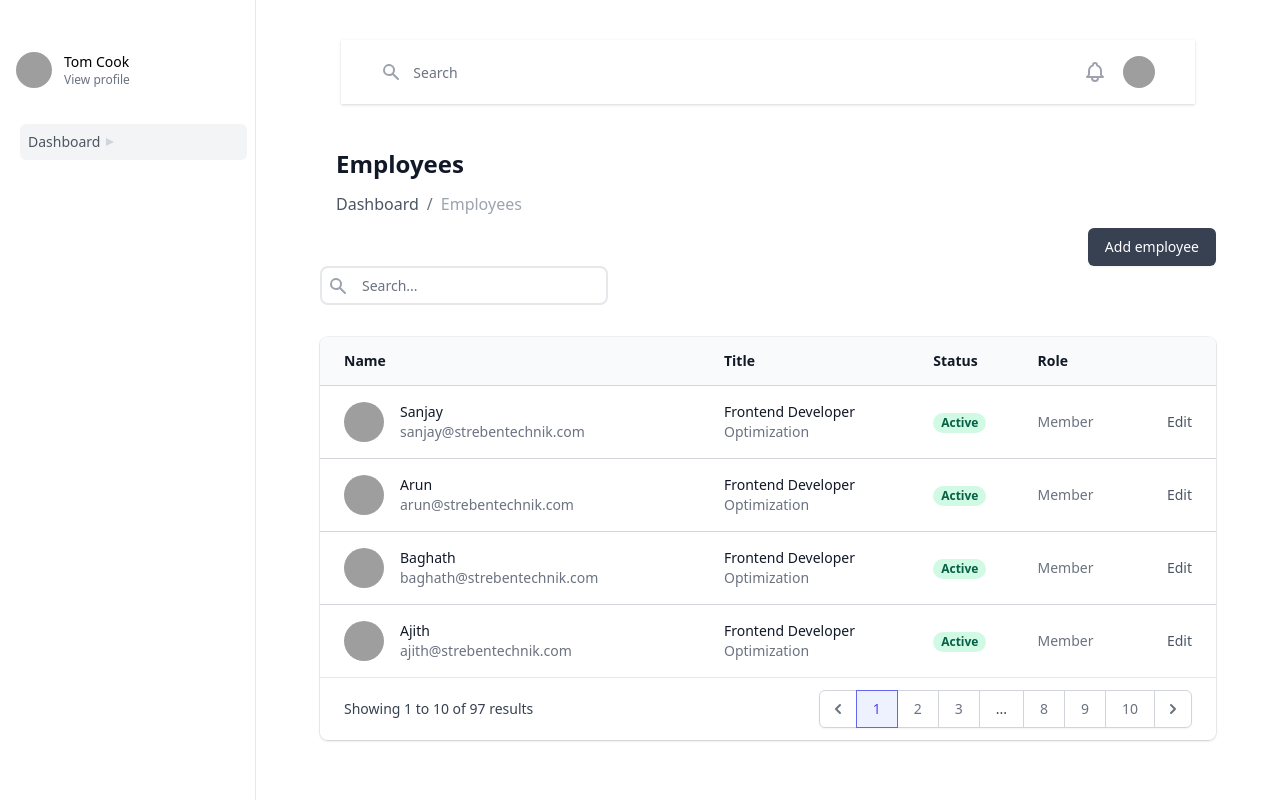
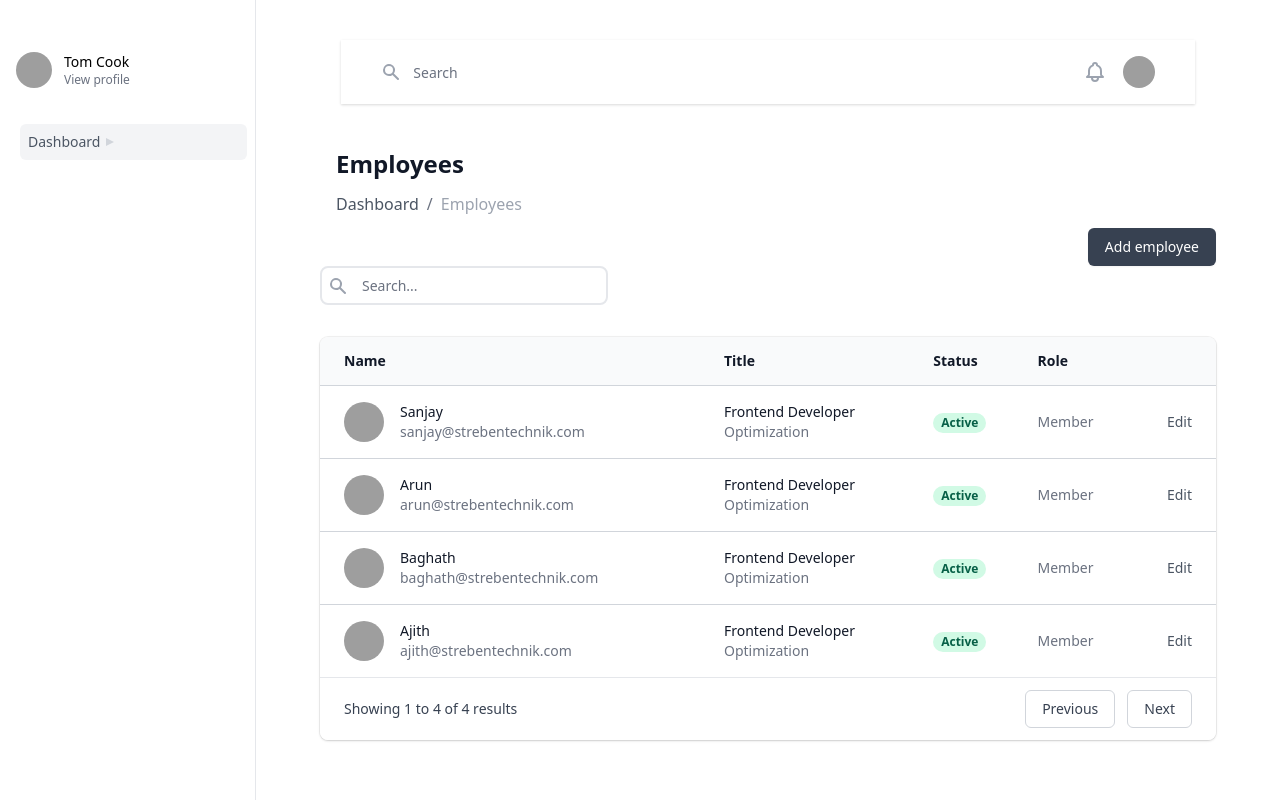
Before and after one commit to Ajithksabu/demo-nuxt-project, a Nuxt app: page /dashboard in a window 1280 px wide. Built offline with nearby package versions, Linux system fonts and the light colour scheme; grey boxes are pictures that could not be loaded.

Commit message:
pagination changed

```diff
--- a/components/pagination.vue
+++ b/components/pagination.vue
@@ -1,5 +1,5 @@
 <template>
-  <div
+  <nav
     class="
       bg-white
       px-4
@@ -10,8 +10,20 @@
       border-t border-gray-200
       sm:px-6
     "
+    aria-label="Pagination"
   >
-    <div class="flex-1 flex justify-between sm:hidden">
+    <div class="hidden sm:block">
+      <p class="text-sm text-gray-700">
+        Showing
+        <span class="font-medium">1</span>
+        to
+        <span class="font-medium">4</span>
+        of
+        <span class="font-medium">4</span>
+        results
+      </p>
+    </div>
+    <div class="flex-1 flex justify-between sm:justify-end">
       <a
         href="#"
         class="
@@ -52,224 +64,7 @@
         Next
       </a>
     </div>
-    <div class="hidden sm:flex-1 sm:flex sm:items-center sm:justify-between">
-      <div>
-        <p class="text-sm text-gray-700">
-          Showing
-          <span class="font-medium">1</span>
-          to
-          <span class="font-medium">10</span>
-          of
-          <span class="font-medium">97</span>
-          results
-        </p>
-      </div>
-      <div>
-        <nav
-          class="relative z-0 inline-flex rounded-md shadow-sm -space-x-px"
-          aria-label="Pagination"
-        >
-          <a
-            href="#"
-            class="
-              relative
-              inline-flex
-              items-center
-              px-2
-              py-2
-              rounded-l-md
-              border border-gray-300
-              bg-white
-              text-sm
-              font-medium
-              text-gray-500
-              hover:bg-gray-50
-            "
-          >
-            <span class="sr-only">Previous</span>
-            <svg
-              class="h-5 w-5"
-              xmlns="http://www.w3.org/2000/svg"
-              viewBox="0 0 20 20"
-              fill="currentColor"
-              aria-hidden="true"
-            >
-              <path
-                fill-rule="evenodd"
-                d="M12.707 5.293a1 1 0 010 1.414L9.414 10l3.293 3.293a1 1 0 01-1.414 1.414l-4-4a1 1 0 010-1.414l4-4a1 1 0 011.414 0z"
-                clip-rule="evenodd"
-              />
-            </svg>
-          </a>
-          <a
-            href="#"
-            aria-current="page"
-            class="
-              z-10
-              bg-indigo-50
-              border-indigo-500
-              text-indigo-600
-              relative
-              inline-flex
-              items-center
-              px-4
-              py-2
-              border
-              text-sm
-              font-medium
-            "
-          >
-            1
-          </a>
-          <a
-            href="#"
-            class="
-              bg-white
-              border-gray-300
-              text-gray-500
-              hover:bg-gray-50
-              relative
-              inline-flex
-              items-center
-              px-4
-              py-2
-              border
-              text-sm
-              font-medium
-            "
-          >
-            2
-          </a>
-          <a
-            href="#"
-            class="
-              bg-white
-              border-gray-300
-              text-gray-500
-              hover:bg-gray-50
-              hidden
-              md:inline-flex
-              relative
-              items-center
-              px-4
-              py-2
-              border
-              text-sm
-              font-medium
-            "
-          >
-            3
-          </a>
-          <span
-            class="
-              relative
-              inline-flex
-              items-center
-              px-4
-              py-2
-              border border-gray-300
-              bg-white
-              text-sm
-              font-medium
-              text-gray-700
-            "
-          >
-            ...
-          </span>
-          <a
-            href="#"
-            class="
-              bg-white
-              border-gray-300
-              text-gray-500
-              hover:bg-gray-50
-              hidden
-              md:inline-flex
-              relative
-              items-center
-              px-4
-              py-2
-              border
-              text-sm
-              font-medium
-            "
-          >
-            8
-          </a>
-          <a
-            href="#"
-            class="
-              bg-white
-              border-gray-300
-              text-gray-500
-              hover:bg-gray-50
-              relative
-              inline-flex
-              items-center
-              px-4
-              py-2
-              border
-              text-sm
-              font-medium
-            "
-          >
-            9
-          </a>
-          <a
-            href="#"
-            class="
-              bg-white
-              border-gray-300
-              text-gray-500
-              hover:bg-gray-50
-              relative
-              inline-flex
-              items-center
-              px-4
-              py-2
-              border
-              text-sm
-              font-medium
-            "
-          >
-            10
-          </a>
-          <a
-            href="#"
-            class="
-              relative
-              inline-flex
-              items-center
-              px-2
-              py-2
-              rounded-r-md
-              border border-gray-300
-              bg-white
-              text-sm
-              font-medium
-              text-gray-500
-              hover:bg-gray-50
-            "
-          >
-            <span class="sr-only">Next</span>
-            <svg
-              class="h-5 w-5"
-              xmlns="http://www.w3.org/2000/svg"
-              viewBox="0 0 20 20"
-              fill="currentColor"
-              aria-hidden="true"
-            >
-              <path
-                fill-rule="evenodd"
-                d="M7.293 14.707a1 1 0 010-1.414L10.586 10 7.293 6.707a1 1 0 011.414-1.414l4 4a1 1 0 010 1.414l-4 4a1 1 0 01-1.414 0z"
-                clip-rule="evenodd"
-              />
-            </svg>
-          </a>
-        </nav>
-      </div>
-    </div>
-  </div>
+  </nav>
 </template>
 
 <script>
```
